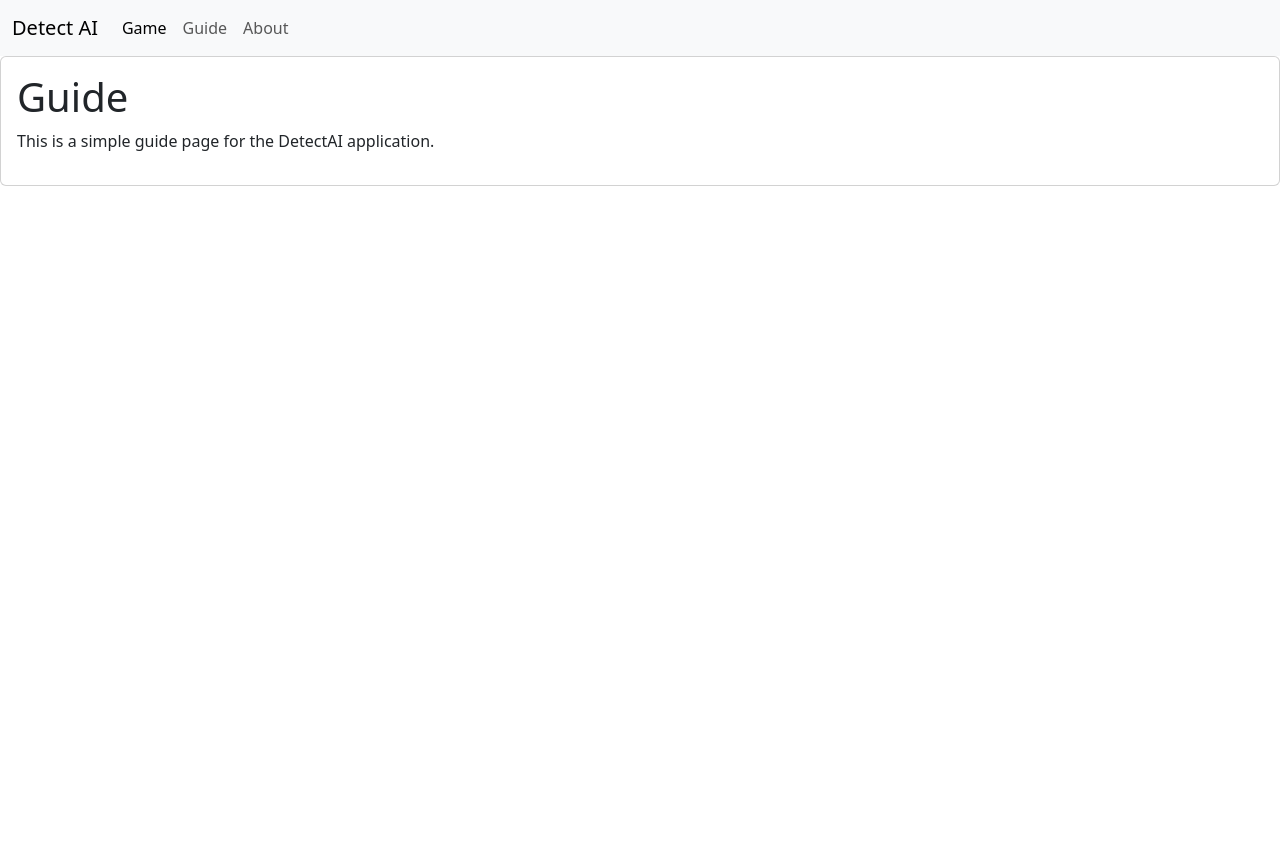
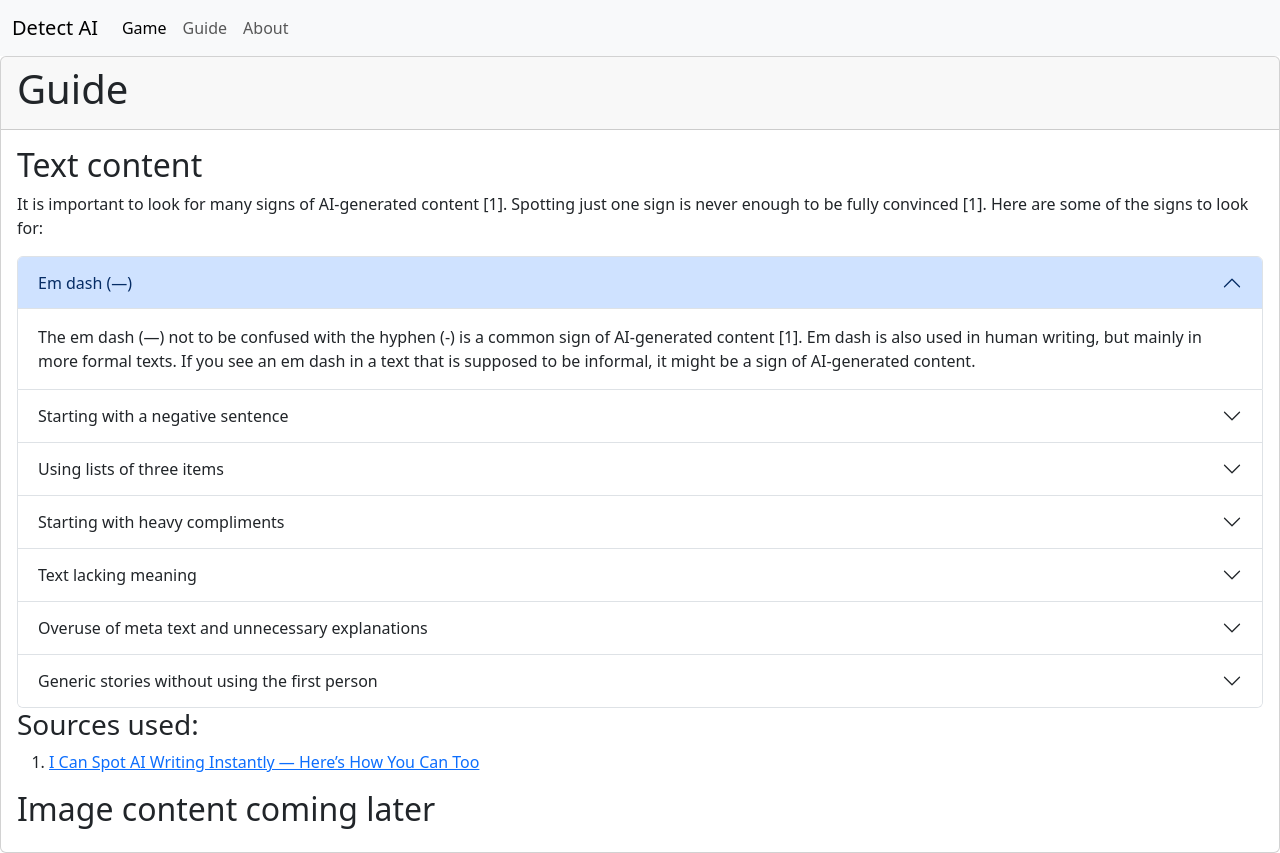
Before and after one commit to KASSU9/DetectAI, a React (Vite) app in the folder client/: page /guide in a window 1280 px wide. Before the commit the page ends 800 px from the top, so only its background shows below. Built offline with nearby package versions, Linux system fonts and the light colour scheme.

Commit message:
Initial guide done

```diff
--- a/client/src/pages/GuidePage.tsx
+++ b/client/src/pages/GuidePage.tsx
@@ -1,9 +1,275 @@
 function GuidePage() {
 	return (
 		<div className="card">
+			<div className="card-header">
+				<h1>Guide</h1>
+			</div>
 			<div className="card-body">
-				<h1>Guide</h1>
-				<p>This is a simple guide page for the DetectAI application.</p>
+				<div>
+					<h2>Text content</h2>
+				</div>
+				<div>
+					<p>
+						It is important to look for many signs of AI-generated
+						content [1]. Spotting just one sign is never enough to
+						be fully convinced [1]. Here are some of the signs to
+						look for:
+					</p>
+				</div>
+				<div className="accordion" id="accordionPanelsStayOpenExample">
+					<div className="accordion-item">
+						<h2 className="accordion-header">
+							<button
+								className="accordion-button"
+								type="button"
+								data-bs-toggle="collapse"
+								data-bs-target="#panelsStayOpen-collapseOne"
+								aria-expanded="true"
+								aria-controls="panelsStayOpen-collapseOne"
+							>
+								Em dash (—)
+							</button>
+						</h2>
+						<div
+							id="panelsStayOpen-collapseOne"
+							className="accordion-collapse collapse show"
+						>
+							<div className="accordion-body">
+								The em dash (—) not to be confused with the
+								hyphen (-) is a common sign of AI-generated
+								content [1]. Em dash is also used in human
+								writing, but mainly in more formal texts. If you
+								see an em dash in a text that is supposed to be
+								informal, it might be a sign of AI-generated
+								content.
+							</div>
+						</div>
+					</div>
+					<div className="accordion-item">
+						<h2 className="accordion-header">
+							<button
+								className="accordion-button collapsed"
+								type="button"
+								data-bs-toggle="collapse"
+								data-bs-target="#panelsStayOpen-collapseTwo"
+								aria-expanded="false"
+								aria-controls="panelsStayOpen-collapseTwo"
+							>
+								Starting with a negative sentence
+							</button>
+						</h2>
+						<div
+							id="panelsStayOpen-collapseTwo"
+							className="accordion-collapse collapse"
+						>
+							<div className="accordion-body">
+								Starting with a negative sentence is another
+								sign of AI-generated content [1].
+								<br></br>
+								<br></br>
+								Examples: <br></br>
+								"Looking for signs of AI generated contents{" "}
+								<strong>isn't only about</strong> looking for
+								one sign, <strong>it's also about</strong>{" "}
+								looking for patterns and repeating signs."
+								<br></br>
+								LLMs are <strong>not just</strong> toys, they
+								help us to solve many real-world problems.
+							</div>
+						</div>
+					</div>
+					<div className="accordion-item">
+						<h2 className="accordion-header">
+							<button
+								className="accordion-button collapsed"
+								type="button"
+								data-bs-toggle="collapse"
+								data-bs-target="#panelsStayOpen-collapseThree"
+								aria-expanded="false"
+								aria-controls="panelsStayOpen-collapseThree"
+							>
+								Using lists of three items
+							</button>
+						</h2>
+						<div
+							id="panelsStayOpen-collapseThree"
+							className="accordion-collapse collapse"
+						>
+							<div className="accordion-body">
+								Using three items in a list is a common sign of
+								AI-generated content [1]. Similarly, LLMs tend
+								to prefer using an uneven number of items in a
+								list [1]. This behaviour can be found, for
+								example, in lists of adjectives and lists of
+								examples.
+								<br></br>
+								Sometimes this behaviour can also be found in
+								tandem with using emojis as line breaks [1].
+								<br></br>
+								This sign is a minor sign of AI-generated
+								content, since it's often found in human writing
+								as well [1].
+								<br></br>
+								<br></br>
+								Example: <br></br>
+								"LLMs can help you by:
+								<br></br>
+								💬 Powering scalable customer support with
+								consistent responses
+								<br></br>
+								🌎 Providing multilingual translation and
+								localization aid
+								<br></br>
+								💸 Reducing operational costs by augmenting
+								human workflows "
+							</div>
+						</div>
+					</div>
+					<div className="accordion-item">
+						<h2 className="accordion-header">
+							<button
+								className="accordion-button collapsed"
+								type="button"
+								data-bs-toggle="collapse"
+								data-bs-target="#panelsStayOpen-collapseFour"
+								aria-expanded="false"
+								aria-controls="panelsStayOpen-collapseFour"
+							>
+								Starting with heavy compliments
+							</button>
+						</h2>
+						<div
+							id="panelsStayOpen-collapseFour"
+							className="accordion-collapse collapse"
+						>
+							<div className="accordion-body">
+								Starting with heavy compliments is another sign
+								of AI-generated content [1].
+								<br></br>
+								<br></br>
+								Example: <br></br>
+								"That is a fantastic question! I'm glad you
+								asked it. The answer is..."
+							</div>
+						</div>
+					</div>
+					<div className="accordion-item">
+						<h2 className="accordion-header">
+							<button
+								className="accordion-button collapsed"
+								type="button"
+								data-bs-toggle="collapse"
+								data-bs-target="#panelsStayOpen-collapseFive"
+								aria-expanded="false"
+								aria-controls="panelsStayOpen-collapseFive"
+							>
+								Text lacking meaning
+							</button>
+						</h2>
+						<div
+							id="panelsStayOpen-collapseFive"
+							className="accordion-collapse collapse"
+						>
+							<div className="accordion-body">
+								Text lacking meaning is a common sign of
+								AI-generated content [1]. There are many ways
+								that this can manifest. Sometimes the text has
+								weird anologies and metaphors that don't make
+								sense [1]. Other times the text contains a lot
+								of filler words and expressions that don't add
+								any meaning to the text [1]. Quite often these
+								are also vague while remaining positive [1].
+								<br></br>
+								<br></br>
+								Example: <br></br>
+								"It's time to look forward. Today, I’m excited
+								to share a new beginning. I’m starting a company
+								focused on feeding students, with a simple
+								belief: when we elevate students’ lives with
+								practical solutions, we unlock outsized
+								potential. The current solutions are like
+								planting seeds on concrete" [1]
+							</div>
+						</div>
+					</div>
+					<div className="accordion-item">
+						<h2 className="accordion-header">
+							<button
+								className="accordion-button collapsed"
+								type="button"
+								data-bs-toggle="collapse"
+								data-bs-target="#panelsStayOpen-collapseSix"
+								aria-expanded="false"
+								aria-controls="panelsStayOpen-collapseSix"
+							>
+								Overuse of meta text and unnecessary
+								explanations
+							</button>
+						</h2>
+						<div
+							id="panelsStayOpen-collapseSix"
+							className="accordion-collapse collapse"
+						>
+							<div className="accordion-body">
+								Especially when answering questions, LLMs tend
+								to overuse meta text and unnecessary
+								explanations [1]. This can also be found with
+								unnecessary clarifications and summarisations
+								[1].
+							</div>
+						</div>
+					</div>
+					<div className="accordion-item">
+						<h2 className="accordion-header">
+							<button
+								className="accordion-button collapsed"
+								type="button"
+								data-bs-toggle="collapse"
+								data-bs-target="#panelsStayOpen-collapseSeven"
+								aria-expanded="false"
+								aria-controls="panelsStayOpen-collapseSeven"
+							>
+								Generic stories without using the first person
+							</button>
+						</h2>
+						<div
+							id="panelsStayOpen-collapseSeven"
+							className="accordion-collapse collapse"
+						>
+							<div className="accordion-body">
+								Humans tend to inject more of their personality
+								and experinces into their writing than LLMs do
+								[1]. Humans tend to use experssions suchs as "As
+								a...", "In my experience...", "I think..." and
+								"Personally..." more often than LLMs do [1].
+								<br></br>
+								<br></br>
+								Example: <br></br>
+								Human: "I congratulate you on your new job!"
+								<br></br>
+								AI: "Congratulations on your new job!"
+							</div>
+						</div>
+					</div>
+				</div>
+				<div>
+					<h3>Sources used:</h3>
+				</div>
+				<ol>
+					<li>
+						<a
+							href="https://www.youtube.com/watch?v=9Ch4a6ffPZY"
+							target="_blank"
+							rel="noopener noreferrer"
+						>
+							I Can Spot AI Writing Instantly — Here’s How You Can
+							Too
+						</a>
+					</li>
+				</ol>
+				<div>
+					<h2>Image content coming later</h2>
+				</div>
 			</div>
 		</div>
 	);
```
Also changed, not shown: client/src/main.tsx (+10 -9 lines).
